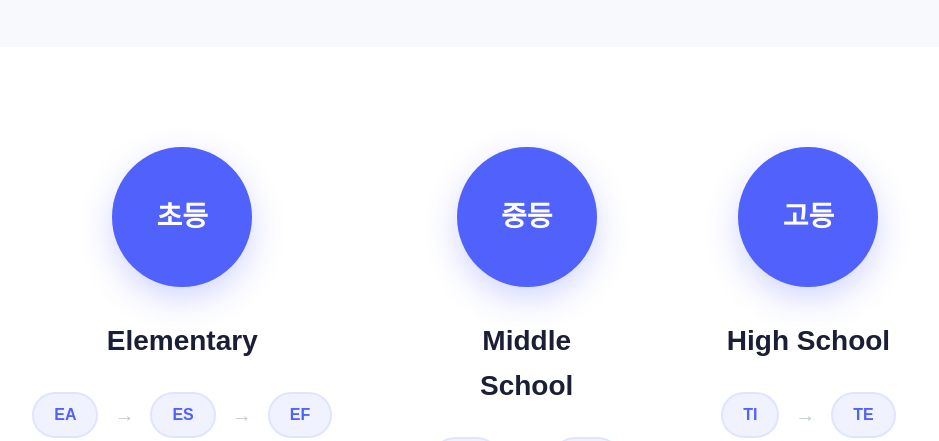
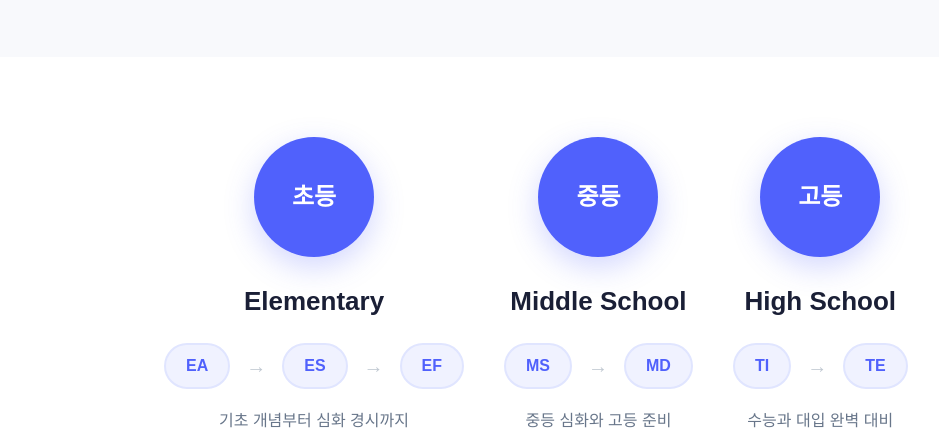
Before and after one commit to seung-jun221/sutam, a website: page curriculum.html in a window 1280 px wide. Shown: the part 351-792 px from the top of the page, without its empty margins (176-1115 px from the left). Drawn offline with Linux system fonts and the light colour scheme.

Commit message:
커리큘럼수정3

```diff
--- a/assets/css/curriculum.css
+++ b/assets/css/curriculum.css
@@ -109,52 +109,84 @@
 
 /* ========== 커리큘럼 개요 ========== */
 .curriculum-overview {
-  padding: 100px 0;
+  padding: 80px 20px;
   background: #ffffff;
-  margin-top: -50px;
+  margin-top: -40px;
 }
 
 .overview-grid {
-  display: flex;
-  justify-content: center;
-  align-items: flex-start;
-  gap: 100px;
-  max-width: 1200px;
+  display: grid;
+  grid-template-columns: repeat(3, 1fr);
+  gap: 40px;
+  max-width: 1000px;
   margin: 0 auto;
 }
 
 .overview-item {
   text-align: center;
-  flex: 1;
-  max-width: 320px;
+  display: flex;
+  flex-direction: column;
+  align-items: center;
 }
 
 .level-circle {
-  width: 140px;
-  height: 140px;
-  margin: 0 auto 32px;
+  width: 120px;
+  height: 120px;
+  margin: 0 auto 24px;
   background: #5061fc;
   border-radius: 50%;
   display: flex;
   align-items: center;
   justify-content: center;
   color: white;
-  font-size: 28px;
+  font-size: 24px;
   font-weight: 700;
-  box-shadow: 0 12px 32px rgba(80, 97, 252, 0.25);
+  box-shadow: 0 10px 30px rgba(80, 97, 252, 0.25);
   transition: all 0.3s ease;
 }
 
 .level-circle:hover {
   transform: translateY(-5px);
-  box-shadow: 0 16px 40px rgba(80, 97, 252, 0.35);
+  box-shadow: 0 15px 40px rgba(80, 97, 252, 0.35);
 }
 
 .level-title {
-  font-size: 28px;
+  font-size: 26px;
   font-weight: 700;
   color: #1a1f36;
-  margin-bottom: 28px;
+  margin-bottom: 20px;
+}
+
+.stage-flow {
+  display: flex;
+  align-items: center;
+  justify-content: center;
+  gap: 12px;
+  margin-bottom: 16px;
+  min-height: 40px;
+}
+
+.stage {
+  padding: 8px 18px;
+  background: #f0f2ff;
+  border: 2px solid #e0e5ff;
+  border-radius: 20px;
+  font-weight: 700;
+  font-size: 15px;
+  color: #5061fc;
+  white-space: nowrap;
+}
+
+.arrow {
+  color: #c1c9d2;
+  font-size: 18px;
+  flex-shrink: 0;
+}
+
+.level-desc {
+  font-size: 15px;
+  color: #68768a;
+  line-height: 1.5;
 }
 
 .stage-flow {
```
